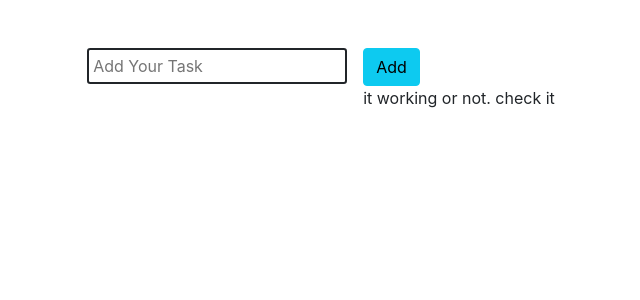
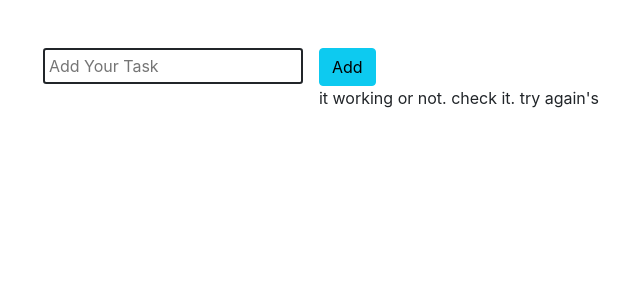
Before and after one commit to alaminsahed/todo-list-using-zustand, a React (Create React App) app: page / in a window 1280 px wide. Shown: the top 300 px of the page, without its empty margins (319-959 px from the left). Built offline with nearby package versions, Linux system fonts and the light colour scheme; the HTML template or start-up script is replaced by a standard one.

Commit message:
chore: test deployment

```diff
--- a/src/components/InputBox.js
+++ b/src/components/InputBox.js
@@ -33,7 +33,7 @@ const InputBox = () => {
         <button onClick={() => taskSubmitHandler()} className='btn btn-info'>
           Add
         </button>
-        <p>it working or not. check it</p>
+        <p>it working or not. check it. try again's </p>
       </div>
     </div>
   );
```
